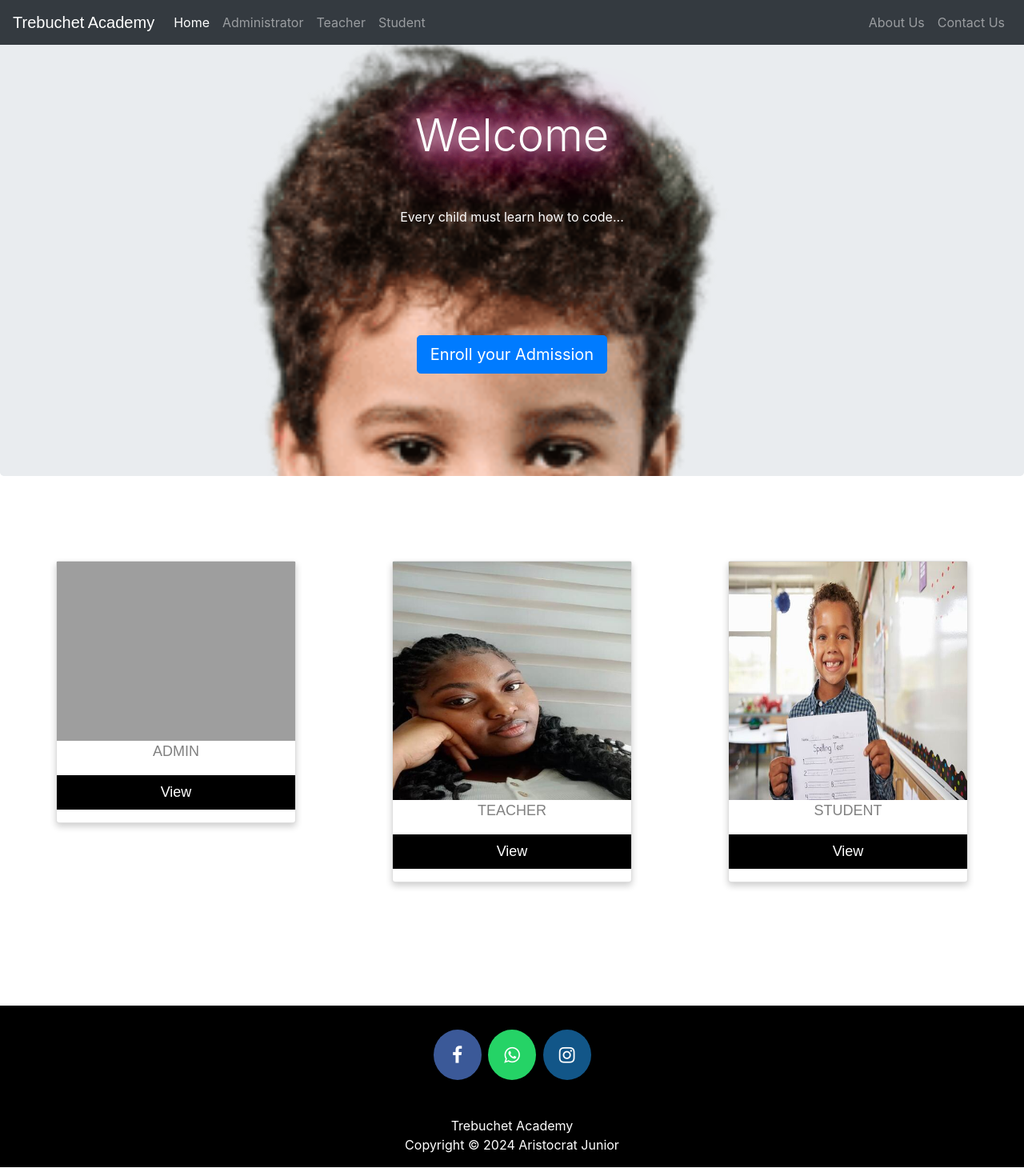
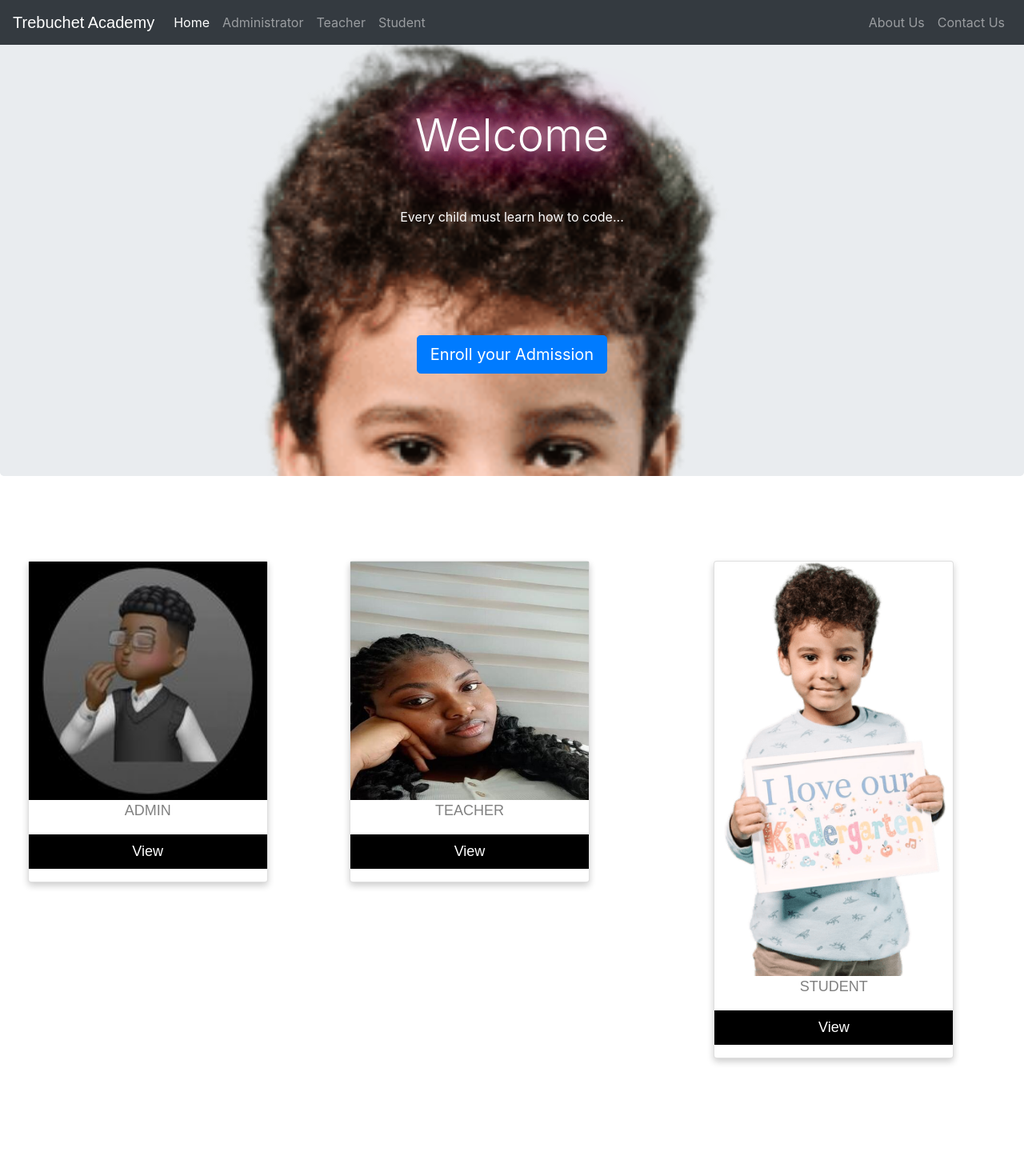
Before and after one commit to Aristocratjnr/Trebuchet-Academy, a Django app: page / in a window 1280 px wide. Shown: the top 1460 px of the page at 80% size. Run offline with Django 3.2, Linux system fonts and the light colour scheme; some libraries are stand-ins or nearby versions; grey boxes are pictures that could not be loaded.

Commit message:
replacement of images

```diff
--- a/templates/school/admin_teacher_student_card.html
+++ b/templates/school/admin_teacher_student_card.html
@@ -59,7 +59,7 @@
   <div class="grid-container">
     <div class="grid-item">
       <div class="card">
-        <img src="{% static "images/david.png" %}" alt="Aristocrat" style="width:100%">
+        <img src="{% static "images/junior.png" %}" alt="Aristocrat" style="width:100%">
         <p class="title">ADMIN</p>
         <p><button><a href="/adminclick">View</a></button></p>
       </div>
@@ -76,7 +76,7 @@
 
     <div class="grid-item">
       <div class="card">
-        <img src="{% static "images/student1.png" %}" alt="David" style="width:100%">
+        <img src="{% static "images/trebuchet.png" %}" alt="David" style="width:100%">
         <p class="title">STUDENT</p>
         <p><button><a href="/studentclick">View</a></button></p>
       </div>
```
